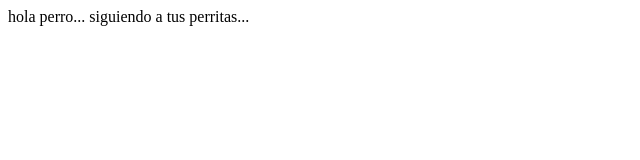
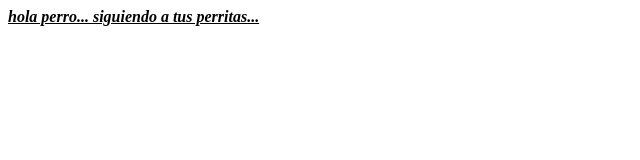
Before and after one commit to Bryan20GR/2025sitioweb, a plain HTML site: page index.html in a window 1280 px wide. Shown: the whole page, without its empty margins (0-640 px from the left). Drawn offline with Linux system fonts and the light colour scheme.

Commit message:
vida de perro 0.2

```diff
--- a/index.html
+++ b/index.html
@@ -4,7 +4,7 @@
 </head>
 <body>
 
-hola perro...
-siguiendo a tus perritas...
+<b><u><i>hola perro...
+siguiendo a tus perritas...</b></u></i>
 </body>
 </html>
```
